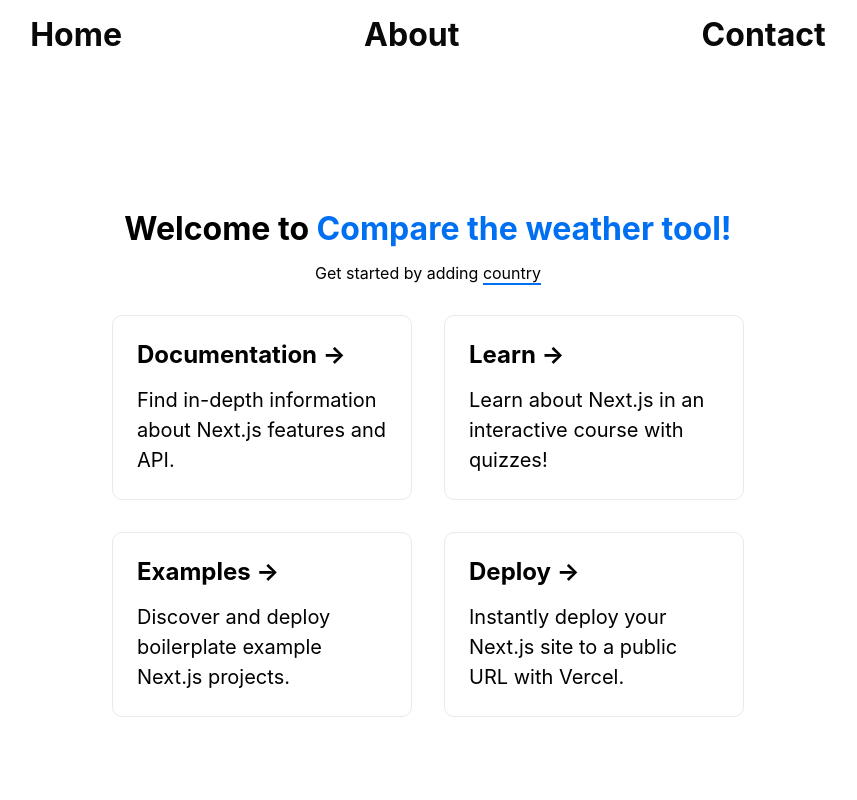
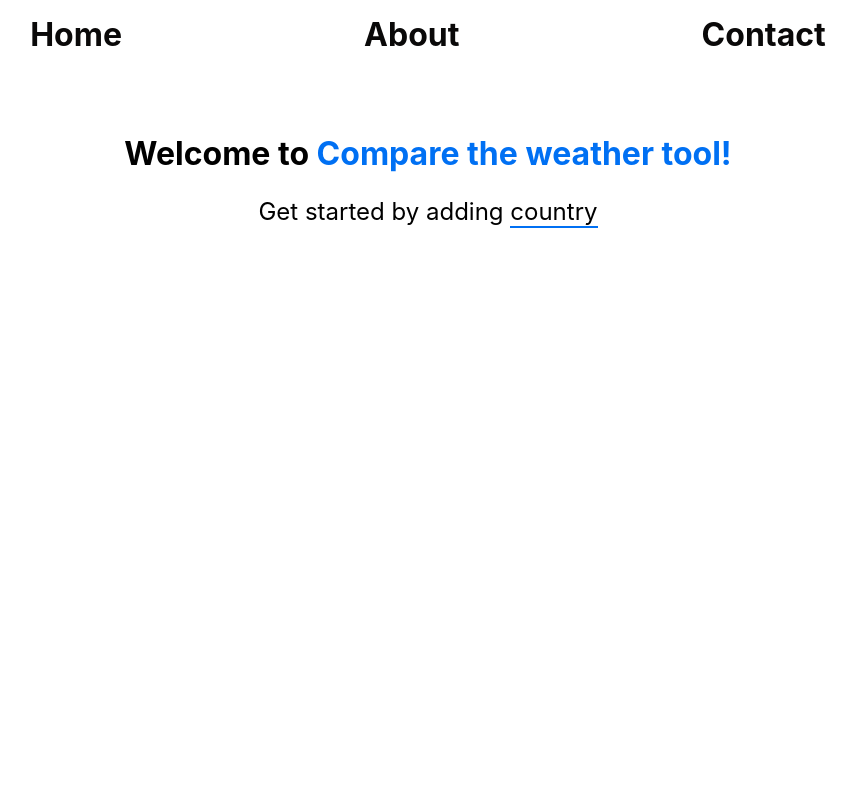
Before and after one commit to CarolinaFledgling/next.js-compare-weather-app, a Next.js app: page / in a window 1280 px wide. Shown: the top 800 px of the page, without its empty margins (212-1069 px from the left). Built offline with nearby package versions, Linux system fonts and the light colour scheme.

Commit message:
split to extra component Header section

```diff
--- /dev/null
+++ b/components/HeaderSection/HeaderSection.module.css
@@ -0,0 +1,23 @@
+.title span {
+  color: #0070f3;
+  text-decoration: none;
+}
+
+.span {
+  border-bottom: 2px solid #0070f3;
+}
+
+.title {
+  margin: 0;
+  line-height: 1.15;
+  font-size: 2rem;
+}
+
+.title,
+.description {
+  text-align: center;
+}
+
+.description{
+  font-size: 1.5rem;
+}
--- /dev/null
+++ b/components/HeaderSection/HeaderSection.tsx
@@ -0,0 +1,14 @@
+import React from 'react'
+import styles from '../HeaderSection/HeaderSection.module.css'
+
+export default function HeaderSection() {
+    return <div>
+      <h1 className={styles.title}>
+        Welcome to <span>Compare the weather tool!</span>
+      </h1>
+
+      <p className={styles.description}>
+        Get started by adding <span className={styles.span}>country</span>
+      </p>
+    </div>
+  }
--- a/pages/index.tsx
+++ b/pages/index.tsx
@@ -1,6 +1,7 @@
 
 import Head from 'next/head'
-import Image from 'next/image'
+import HeaderSection from '../components/HeaderSection/HeaderSection'
+
 import styles from '../styles/Home.module.css'
 
 const Home = () => {
@@ -11,44 +12,13 @@ const Home = () => {
         <meta name="description" content="Generated by create next app" />
         <link rel="icon" href="/favicon.ico" />
       </Head>
+      <main className={styles.main}>
+         <HeaderSection/>
+        <div className={styles.grid}>
 
-      <main className={styles.main}>
-        <h1 className={styles.title}>
-          Welcome to <span >Compare the weather tool!</span>
-        </h1>
 
-        <p className={styles.description}>
-          Get started by adding <span className={styles.span}>country</span>
-        </p>
 
-        <div className={styles.grid}>
-          <a href="https://nextjs.org/docs" className={styles.card}>
-            <h2>Documentation &rarr;</h2>
-            <p>Find in-depth information about Next.js features and API.</p>
-          </a>
 
-          <a href="https://nextjs.org/learn" className={styles.card}>
-            <h2>Learn &rarr;</h2>
-            <p>Learn about Next.js in an interactive course with quizzes!</p>
-          </a>
-
-          <a
-            href="https://github.com/vercel/next.js/tree/canary/examples"
-            className={styles.card}
-          >
-            <h2>Examples &rarr;</h2>
-            <p>Discover and deploy boilerplate example Next.js projects.</p>
-          </a>
-
-          <a
-            href="https://vercel.com/new?utm_source=create-next-app&utm_medium=default-template&utm_campaign=create-next-app"
-            className={styles.card}
-          >
-            <h2>Deploy &rarr;</h2>
-            <p>
-              Instantly deploy your Next.js site to a public URL with Vercel.
-            </p>
-          </a>
         </div>
       </main>
     </div>
--- a/styles/Home.module.css
+++ b/styles/Home.module.css
@@ -4,40 +4,14 @@
 
 .main {
   min-height: 100vh;
-  padding: 4rem 0;
-  flex: 1;
+  padding: 4rem 0 0 0;
+  /* flex: 1;
   display: flex;
   flex-direction: column;
   justify-content: center;
-  align-items: center;
+  align-items: center; */
 }
 
-
-.title span {
-  color: #0070f3;
-  text-decoration: none;
-}
-
-.span{
-  border-bottom: 2px solid #0070f3;
-}
-
-.title a:hover,
-.title a:focus,
-.title a:active {
-  text-decoration: underline;
-}
-
-.title {
-  margin: 0;
-  line-height: 1.15;
-  font-size: 2rem;
-}
-
-.title,
-.description {
-  text-align: center;
-}
 
 .grid {
   display: flex;
@@ -88,16 +62,3 @@
     flex-direction: column;
   }
 }
-
-@media (prefers-color-scheme: dark) {
-  .card,
-  .footer {
-    border-color: #222;
-  }
-  .code {
-    background: #111;
-  }
-  .logo img {
-    filter: invert(1);
-  }
-}
```
